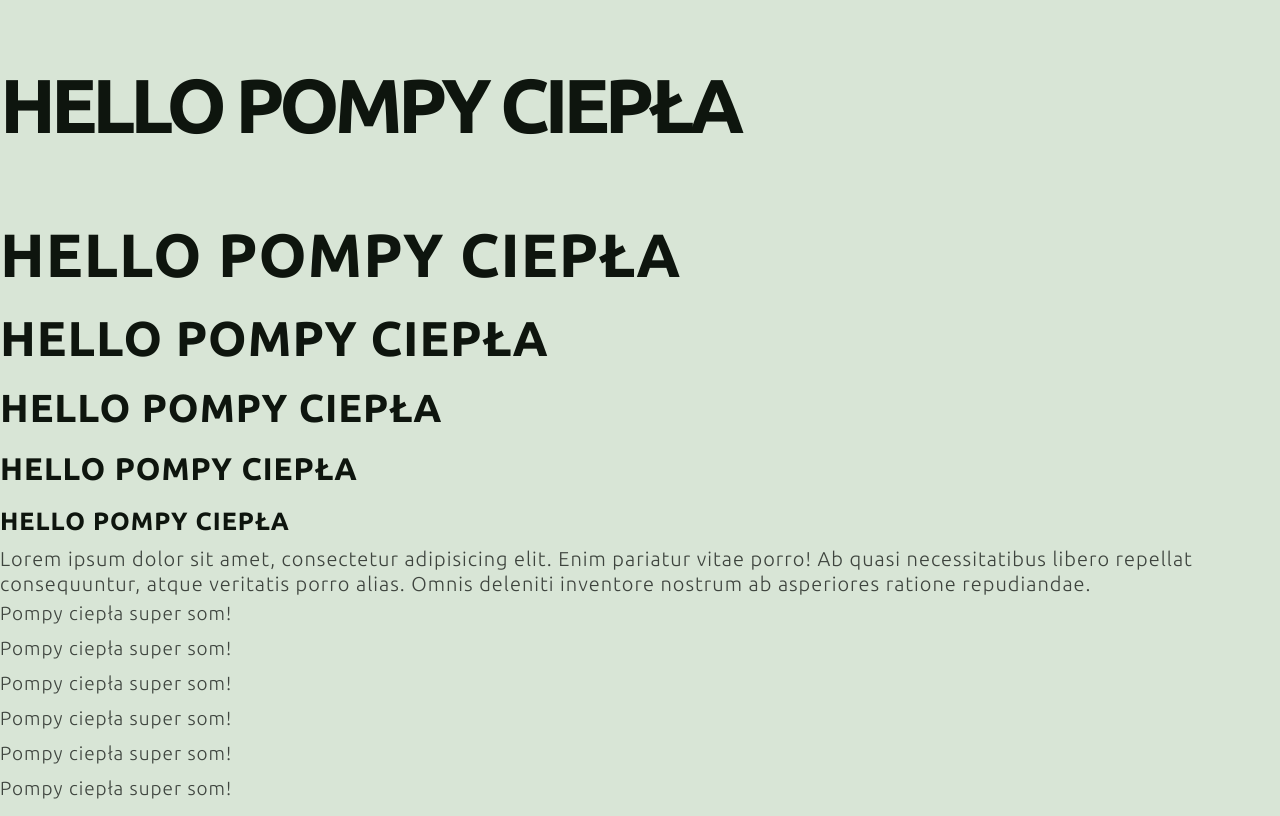
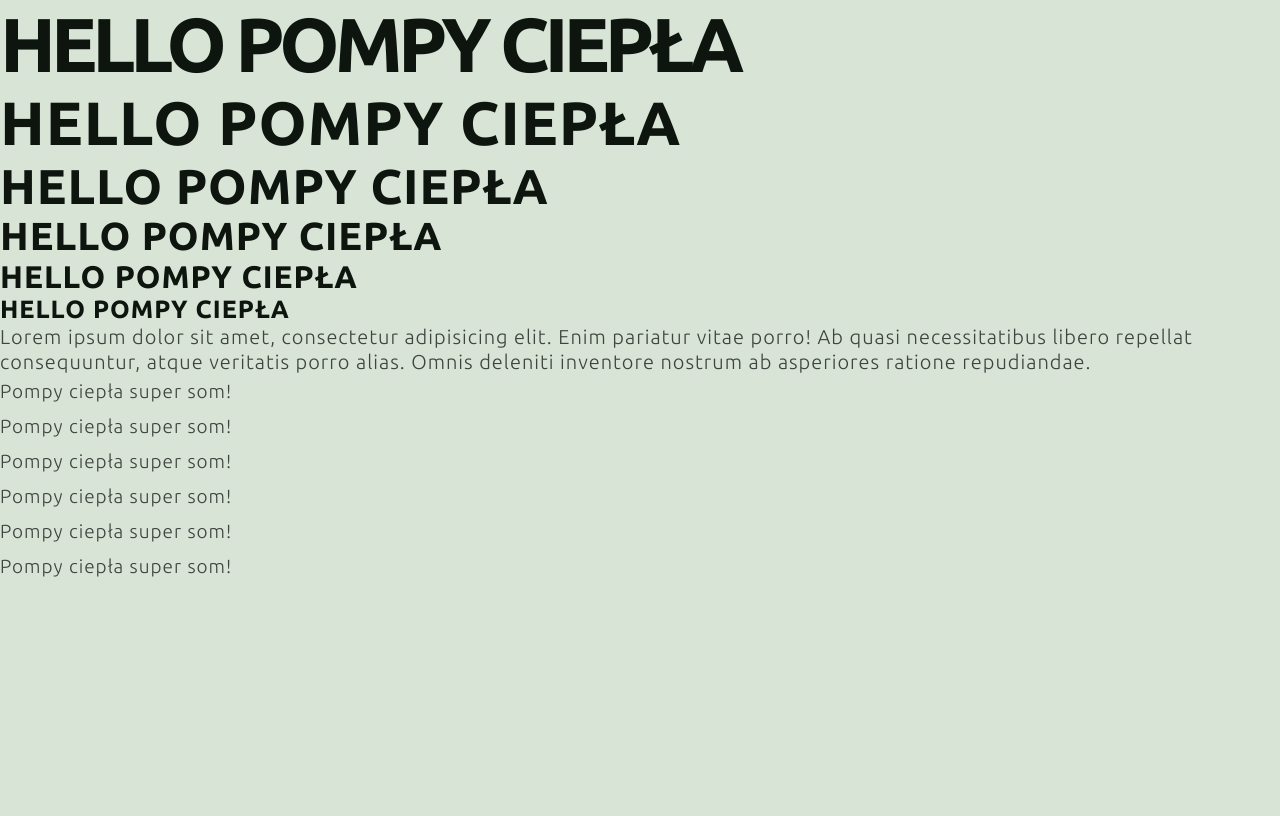
Before and after one commit to RafalWojciechRolsky/pompy-ciepla, a Next.js app: page / in a window 1280 px wide. Built offline with nearby package versions, Linux system fonts and the light colour scheme.

Commit message:
init repo, added sass

```diff
--- a/styles/_globals.scss
+++ b/styles/_globals.scss
@@ -13,7 +13,7 @@ h5,
 h6 {
   color: $third-500;
   font-weight: 600;
-  padding: 1rem 0;
+  padding: 0;
 }
 
 html {
--- a/styles/_normalize.scss
+++ b/styles/_normalize.scss
@@ -9,11 +9,6 @@ body {
 
 main {
   display: block;
-}
-
-h1 {
-  margin: 0.67em 0;
-
 }
 
 hr {
```
